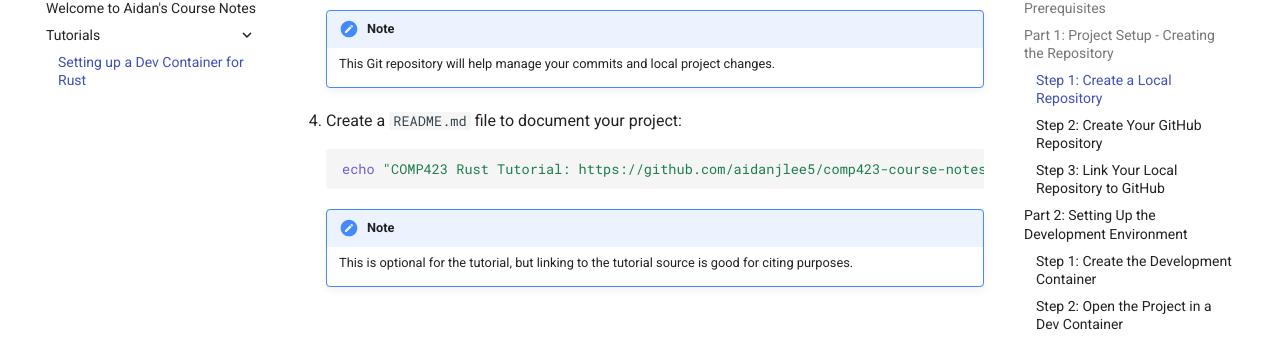
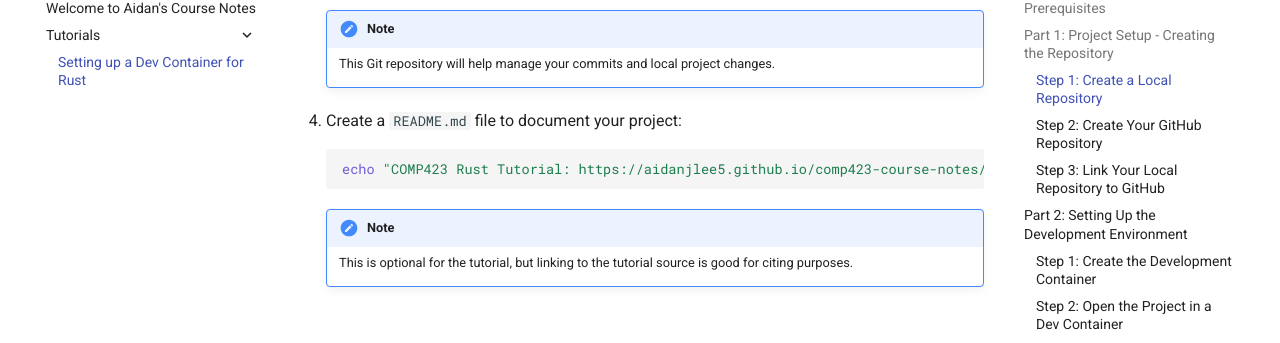
Before and after one commit to aidanjlee5/comp423-course-notes, an MkDocs documentation site: the page built from docs/tutorials/rust-setup.md, in a window 1280 px wide and 900 px high, scrolled down 854 px. Shown: the part 100-443 px from the top of the window. Built offline with MkDocs 1.6.1 and Material for MkDocs 9.7.7, drawn with Linux system fonts in a browser that asks for light colours; some of the changed lines change nothing that is shown.

Commit message:
Fix url link

````diff
--- a/docs/tutorials/rust-setup.md
+++ b/docs/tutorials/rust-setup.md
@@ -41,7 +41,7 @@ Before starting, make sure you have the following installed and accessible:
 4. Create a `README.md` file to document your project:
 
     ```bash
-    echo "COMP423 Rust Tutorial: https://github.com/aidanjlee5/comp423-course-notes" > README.md
+    echo "COMP423 Rust Tutorial: https://aidanjlee5.github.io/comp423-course-notes/tutorials/rust-setup/" > README.md
     ```
 
     !!! note
````
